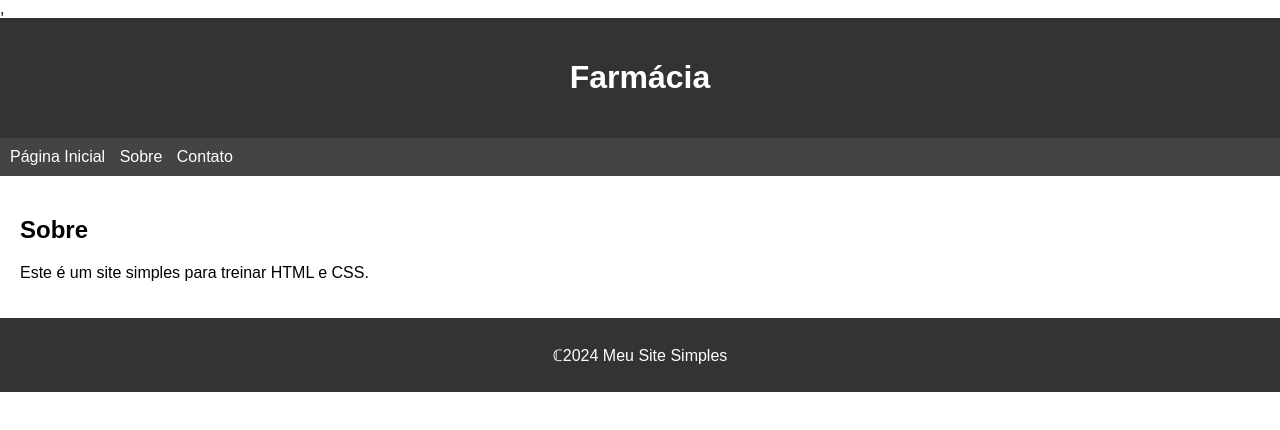
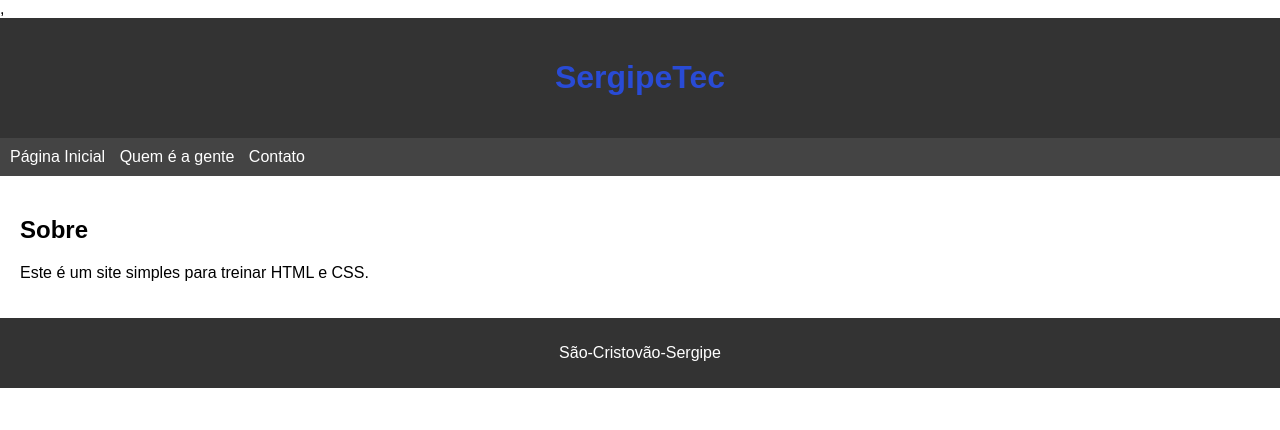
Before and after one commit to danielleandr/dani2, a plain HTML site: page index.html in a window 1280 px wide. Drawn offline with Linux system fonts and the light colour scheme.

Commit message:
Novas Alterações

```diff
--- a/index.html
+++ b/index.html
@@ -8,12 +8,12 @@
     </head>
     <body>
         <header>
-            <h1>Farmácia</h1>
+            <h1>SergipeTec</h1>
         </header>
         <nav>
             <ul>
                 <li><a href="#">Página Inicial</a></li>
-                <li><a href="#">Sobre</a></li>
+                <li><a href="#">Quem é a gente</a></li>
                 <li><a href="#">Contato</a></li>
             </ul>
         </nav>
@@ -24,7 +24,7 @@
                 </section>
         </main>
         <footer>
-            <p>&Copf;2024 Meu Site Simples</p>
+            <p>São-Cristovão-Sergipe</p>
         </footer>
     </body>
 </html>
--- a/styles.css
+++ b/styles.css
@@ -6,7 +6,7 @@ body {
 
 header {
     background-color: #333;
-    color: #fff;
+    color: #294bd5;
     padding: 20px;
     text-align: center;
 }
```
